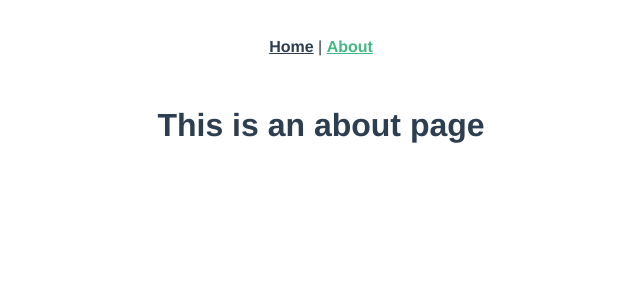
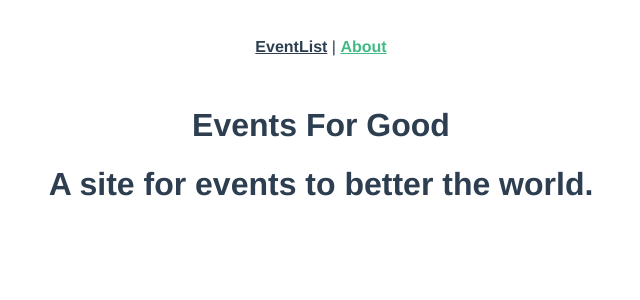
Before and after one commit to qamilnowak/rwv3, a Vue app: page /about in a window 1280 px wide. Shown: the top 300 px of the page, without its empty margins (319-959 px from the left). Built offline with nearby package versions, Linux system fonts and the light colour scheme.

Commit message:
project init

```diff
--- a/package.json
+++ b/package.json
@@ -4,6 +4,7 @@
   "private": true,
   "scripts": {
     "serve": "vue-cli-service serve",
+    "start": "vue-cli-service serve",
     "build": "vue-cli-service build",
     "lint": "vue-cli-service lint"
   },
--- a/src/App.vue
+++ b/src/App.vue
@@ -1,8 +1,9 @@
 <template>
   <div id="nav">
-    <router-link to="/">Home</router-link> |
+    <router-link to="/">EventList</router-link> |
     <router-link to="/about">About</router-link>
   </div>
+  <h1>Events For Good</h1>
   <router-view />
 </template>
 
@@ -27,4 +28,7 @@
 #nav a.router-link-exact-active {
   color: #42b983;
 }
+h4 {
+  font-size: 20px;
+}
 </style>
--- /dev/null
+++ b/src/components/EventCard.vue
@@ -0,0 +1,30 @@
+<template>
+  <div class="event-card">
+    <span>@ {{ event.time }} on {{ event.date }} </span>
+    <h4>{{ event.title }}</h4>
+  </div>
+</template>
+
+<script>
+export default {
+  name: 'EventCard',
+  props: {
+    event: Object,
+  },
+}
+</script>
+
+<style scoped>
+.event-card {
+  padding: 20px;
+  width: 250px;
+  cursor: pointer;
+  border: 1px solid #39495c;
+  margin-bottom: 18px;
+}
+
+.event-card:hover {
+  transform: scale(1.01);
+  box-shadow: 0 3px 12px 0 rgba(0, 0, 0, 0.2);
+}
+</style>
--- a/src/components/HelloWorld.vue
+++ /dev/null
@@ -1,130 +0,0 @@
-<template>
-  <div class="hello">
-    <h1>{{ msg }}</h1>
-    <p>
-      For a guide and recipes on how to configure / customize this project,<br />
-      check out the
-      <a href="https://cli.vuejs.org" target="_blank" rel="noopener"
-        >vue-cli documentation</a
-      >.
-    </p>
-    <h3>Installed CLI Plugins</h3>
-    <ul>
-      <li>
-        <a
-          href="https://github.com/vuejs/vue-cli/tree/dev/packages/%40vue/cli-plugin-babel"
-          target="_blank"
-          rel="noopener"
-          >babel</a
-        >
-      </li>
-      <li>
-        <a
-          href="https://github.com/vuejs/vue-cli/tree/dev/packages/%40vue/cli-plugin-router"
-          target="_blank"
-          rel="noopener"
-          >router</a
-        >
-      </li>
-      <li>
-        <a
-          href="https://github.com/vuejs/vue-cli/tree/dev/packages/%40vue/cli-plugin-vuex"
-          target="_blank"
-          rel="noopener"
-          >vuex</a
-        >
-      </li>
-      <li>
-        <a
-          href="https://github.com/vuejs/vue-cli/tree/dev/packages/%40vue/cli-plugin-eslint"
-          target="_blank"
-          rel="noopener"
-          >eslint</a
-        >
-      </li>
-    </ul>
-    <h3>Essential Links</h3>
-    <ul>
-      <li>
-        <a href="https://vuejs.org" target="_blank" rel="noopener">Core Docs</a>
-      </li>
-      <li>
-        <a href="https://forum.vuejs.org" target="_blank" rel="noopener"
-          >Forum</a
-        >
-      </li>
-      <li>
-        <a href="https://chat.vuejs.org" target="_blank" rel="noopener"
-          >Community Chat</a
-        >
-      </li>
-      <li>
-        <a href="https://twitter.com/vuejs" target="_blank" rel="noopener"
-          >Twitter</a
-        >
-      </li>
-      <li>
-        <a href="https://news.vuejs.org" target="_blank" rel="noopener">News</a>
-      </li>
-    </ul>
-    <h3>Ecosystem</h3>
-    <ul>
-      <li>
-        <a href="https://router.vuejs.org" target="_blank" rel="noopener"
-          >vue-router</a
-        >
-      </li>
-      <li>
-        <a href="https://vuex.vuejs.org" target="_blank" rel="noopener">vuex</a>
-      </li>
-      <li>
-        <a
-          href="https://github.com/vuejs/vue-devtools#vue-devtools"
-          target="_blank"
-          rel="noopener"
-          >vue-devtools</a
-        >
-      </li>
-      <li>
-        <a href="https://vue-loader.vuejs.org" target="_blank" rel="noopener"
-          >vue-loader</a
-        >
-      </li>
-      <li>
-        <a
-          href="https://github.com/vuejs/awesome-vue"
-          target="_blank"
-          rel="noopener"
-          >awesome-vue</a
-        >
-      </li>
-    </ul>
-  </div>
-</template>
-
-<script>
-export default {
-  name: "HelloWorld",
-  props: {
-    msg: String,
-  },
-};
-</script>
-
-<!-- Add "scoped" attribute to limit CSS to this component only -->
-<style scoped>
-h3 {
-  margin: 40px 0 0;
-}
-ul {
-  list-style-type: none;
-  padding: 0;
-}
-li {
-  display: inline-block;
-  margin: 0 10px;
-}
-a {
-  color: #42b983;
-}
-</style>
--- a/src/router/index.js
+++ b/src/router/index.js
@@ -1,26 +1,23 @@
-import { createRouter, createWebHistory } from "vue-router";
-import Home from "../views/Home.vue";
+import { createRouter, createWebHistory } from 'vue-router'
+import EventList from '../views/EventList.vue'
+import About from '../views/About.vue'
 
 const routes = [
   {
-    path: "/",
-    name: "Home",
-    component: Home,
+    path: '/',
+    name: 'EventList',
+    component: EventList,
   },
   {
-    path: "/about",
-    name: "About",
-    // route level code-splitting
-    // this generates a separate chunk (about.[hash].js) for this route
-    // which is lazy-loaded when the route is visited.
-    component: () =>
-      import(/* webpackChunkName: "about" */ "../views/About.vue"),
+    path: '/about',
+    name: 'About',
+    component: About
   },
-];
+]
 
 const router = createRouter({
   history: createWebHistory(process.env.BASE_URL),
   routes,
-});
+})
 
-export default router;
+export default router
--- a/src/views/About.vue
+++ b/src/views/About.vue
@@ -1,5 +1,5 @@
 <template>
   <div class="about">
-    <h1>This is an about page</h1>
+    <h1>A site for events to better the world.</h1>
   </div>
 </template>
--- /dev/null
+++ b/src/views/EventList.vue
@@ -0,0 +1,62 @@
+<template>
+  <div class="events">
+    <EventCard v-for="event in events" :key="event.id" :event="event" />
+  </div>
+</template>
+
+<script>
+import EventCard from '@/components/EventCard.vue'
+
+export default {
+  name: 'EventList',
+  components: {
+    EventCard,
+  },
+  data() {
+    return {
+      events: [
+        {
+          id: 5928101,
+          category: 'animal welfare',
+          title: 'Cat Adoption Day',
+          description: 'Find your new feline friend at this event.',
+          location: 'Meow Town',
+          date: 'January 28, 2022',
+          time: '12:00',
+          petsAllowed: true,
+          organizer: 'Kat Laydee',
+        },
+        {
+          id: 4582797,
+          category: 'food',
+          title: 'Community Gardening',
+          description: 'Join us as we tend to the community edible plants.',
+          location: 'Flora City',
+          date: 'March 14, 2022',
+          time: '10:00',
+          petsAllowed: true,
+          organizer: 'Fern Pollin',
+        },
+        {
+          id: 8419988,
+          category: 'sustainability',
+          title: 'Beach Cleanup',
+          description: 'Help pick up trash along the shore.',
+          location: 'Playa Del Carmen',
+          date: 'July 22, 2022',
+          time: '11:00',
+          petsAllowed: false,
+          organizer: 'Carey Wales',
+        },
+      ],
+    }
+  },
+}
+</script>
+<style scoped>
+.events {
+  display: flex;
+  flex-direction: column;
+  align-items: center;
+}
+</style>
--- a/src/views/Home.vue
+++ /dev/null
@@ -1,18 +0,0 @@
-<template>
-  <div class="home">
-    <img alt="Vue logo" src="../assets/logo.png" />
-    <HelloWorld msg="Welcome to Your Vue.js App" />
-  </div>
-</template>
-
-<script>
-// @ is an alias to /src
-import HelloWorld from "@/components/HelloWorld.vue";
-
-export default {
-  name: "Home",
-  components: {
-    HelloWorld,
-  },
-};
-</script>
```
Also changed, not shown: .prettierrc.js (added).
